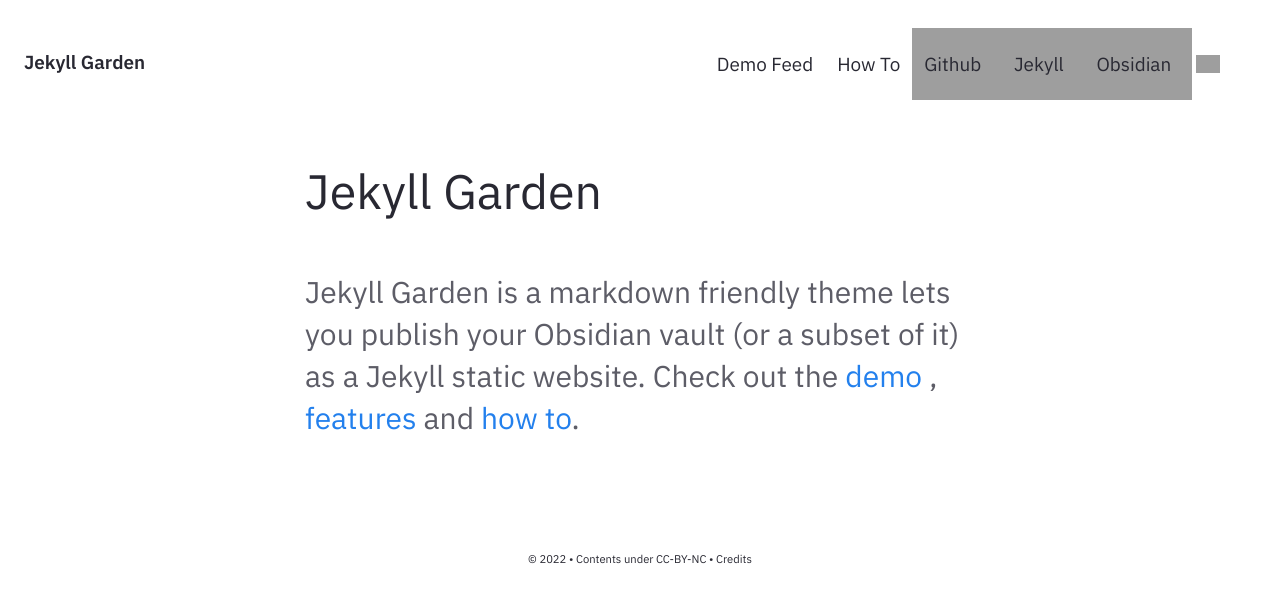
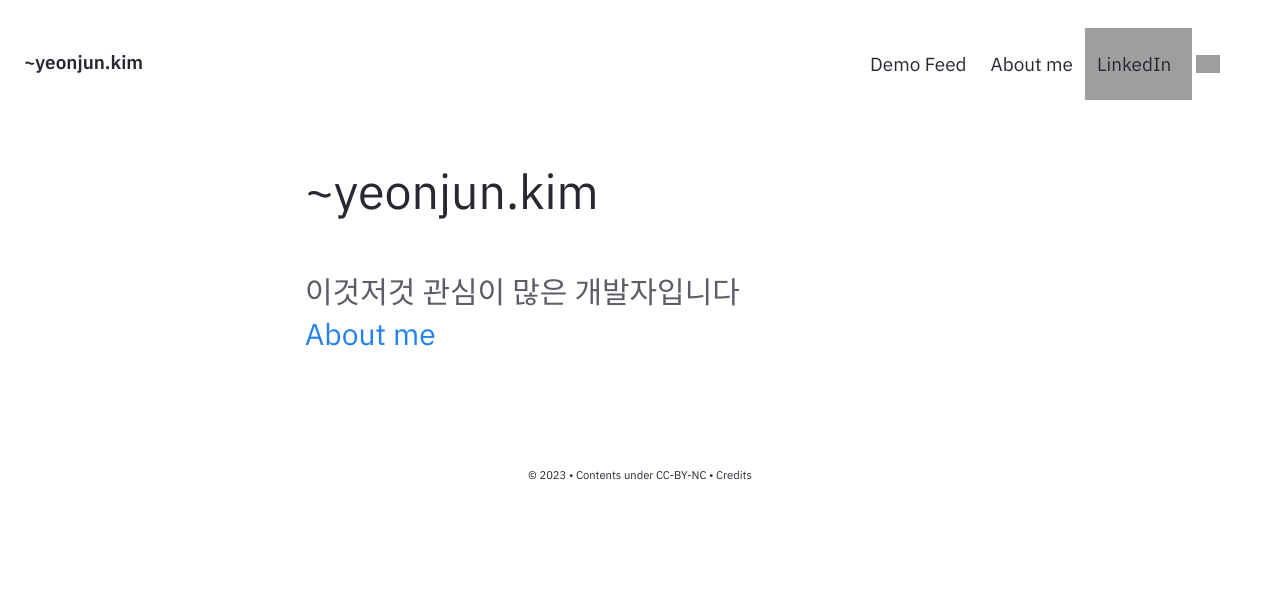
Before and after one commit to yecnj/yecnj.github.io, a Jekyll site: the page built from pages/index.md, in a window 1280 px wide. Shown: the top 603 px of the page. Built offline with Jekyll 4.4.1, drawn with Linux system fonts in a browser that asks for light colours; grey boxes are pictures that could not be loaded.

Commit message:
yeonjun.kim init

```diff
--- a/_config.yml
+++ b/_config.yml
@@ -27,10 +27,10 @@
 
 # Website Header, Description, Footer year and text.
 # If you are deleting this, make sure you remove it from HTML files too
-heading: Jekyll Garden # Change this
+heading: ~yeonjun.kim
 content: Obsidian ready Jekyll Theme
 copyright:
-  year: © 2022
+  year: © 2023
   msg: Contents under CC-BY-NC
 
 # Set title and content for private & broken link tooltop
--- a/_includes/Homepage.html
+++ b/_includes/Homepage.html
@@ -1,7 +1,10 @@
 <div class="home-intro">
-    <div class="jumbo">{{site.heading}} </div>
-    <div class="home-sub-text"> <h3>
-        Jekyll Garden is a markdown friendly theme lets you publish your Obsidian vault (or a subset of it) as a Jekyll static website.
-        Check out the <a href="{{'/notes' | relative_url}}"> demo </a>, <a href="{{'/post/features' | relative_url}}"> features </a> and <a href="{{'/post/how-to' | relative_url}}"> how to</a>.
-        </h3>
-</div> </div>
+  <div class="jumbo">{{site.heading}} </div>
+  <div class="home-sub-text">
+      <h3>
+        이것저것 관심이 많은 개발자입니다
+        </br>
+        <a href="{{'/post/about-me' | relative_url}}"> About me </a>
+      </h3>
+  </div>
+</div>
--- a/_includes/Nav.html
+++ b/_includes/Nav.html
@@ -56,17 +56,11 @@
         <a href="{{'/notes' | relative_url}}" class="navbar-item">
           Demo Feed
         </a>
-        <a href="../post/how-to" class="navbar-item">
-          How To
+        <a href="../post/about-me" class="navbar-item">
+          About me
         </a>
-        <a href="https://github.com/Jekyll-Garden/jekyll-garden.github.io" target="_blank" class="navbar-item">
-          Github
-        </a>
-        <a href="https://jekyllrb.com/" target="_blank" class="navbar-item">
-          Jekyll
-        </a>
-        <a href="https://obsidian.md/"  target="_blank" class="navbar-item">
-          Obsidian
+        <a href="https://www.linkedin.com/in/연준-김-b06185265" target="_blank" class="navbar-item">
+          LinkedIn
         </a>
       </div>
       <div class="navbar-end is-hidden-mobile" onclick="modeSwitcher()" >
--- a/pages/index.md
+++ b/pages/index.md
@@ -4,5 +4,5 @@
 
 layout: Post
 permalink: /
-title: Jekyll Garden
+title: ~yeonjun.kim
 ---
```
Also changed, not shown: _posts/2023-10-20-about-me.md (added, +9 -0 lines), Gemfile.lock.
